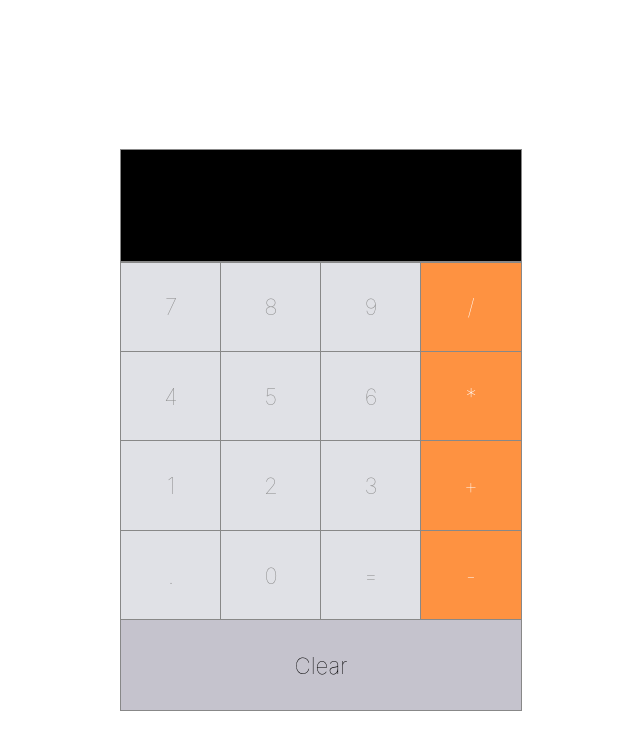
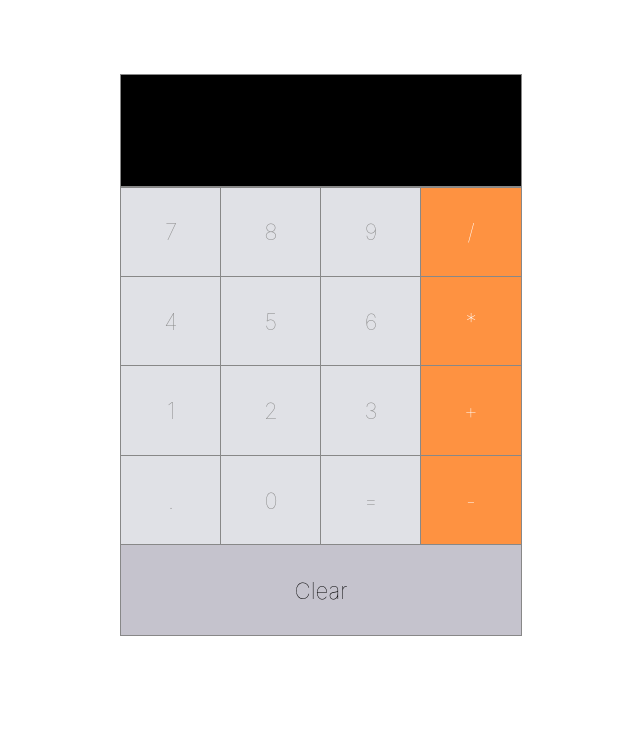
Before and after one commit to dmoneyballer/react-calculator, a React (Create React App) app: page / in a window 1280 px wide. Shown: the top 750 px of the page, without its empty margins (319-959 px from the left). Built offline with nearby package versions, Linux system fonts and the light colour scheme.

Commit message:
delte and backspace

```diff
--- a/src/App.css
+++ b/src/App.css
@@ -2,7 +2,7 @@
   display: flex;
   justify-content: center;
   align-items: center;
-  height: 900px;
+  height: 750px;
   width: 100%;
 }
 .calc-wrapper {
```
